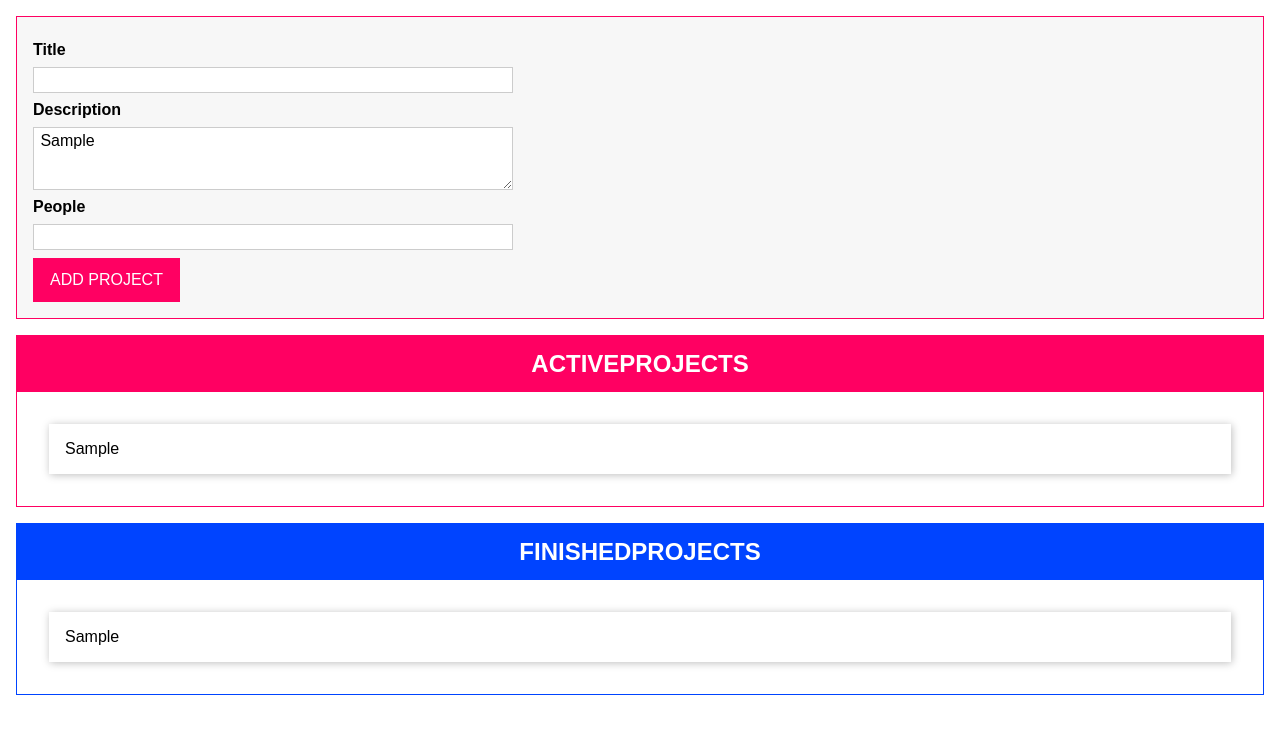
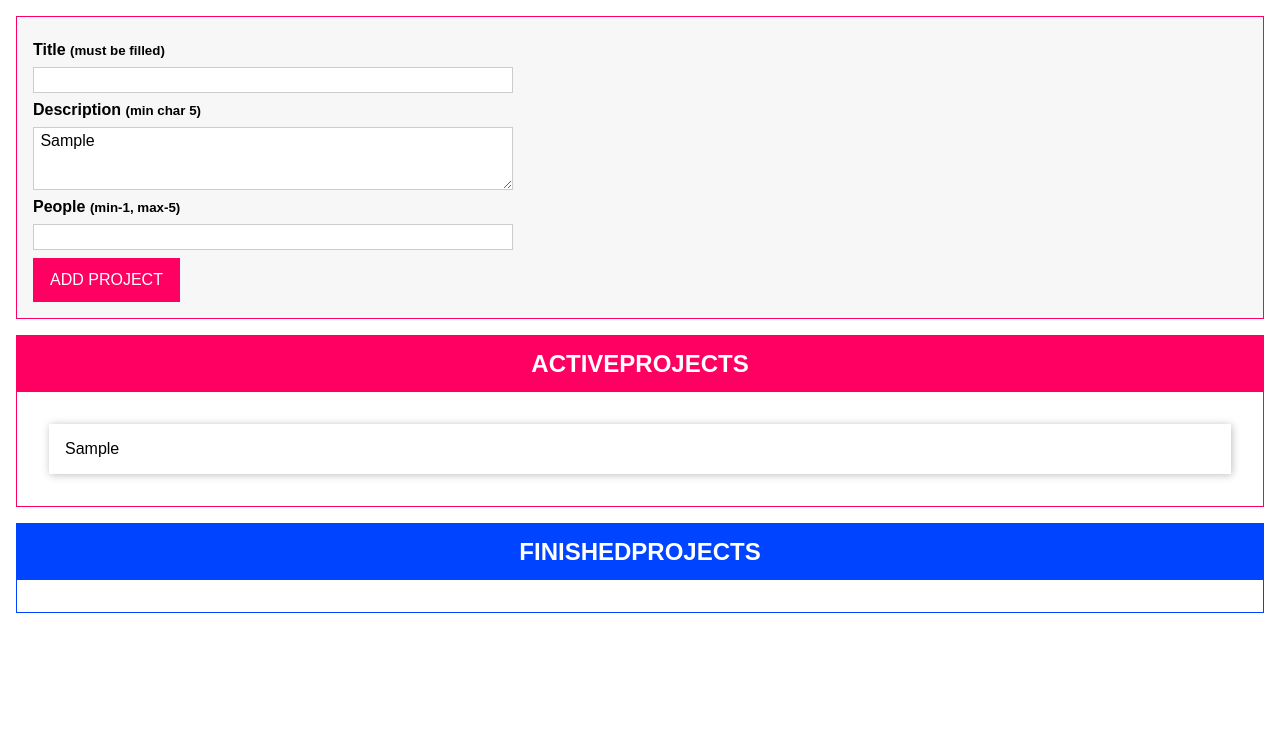
Before and after one commit to kamat-abhi/drag-drop-project-manager, a plain HTML site: page index.html in a window 1280 px wide. Both pictures are taken after typing "Sample", "Sample", "5" into the empty fields and a click on the button "ADD PROJECT". Drawn offline with Linux system fonts and the light colour scheme.

Commit message:
Filter projects by status in ProjectList and update form labels for clarity

```diff
--- a/dist/app.js
+++ b/dist/app.js
@@ -102,7 +102,13 @@ class ProjectList {
         this.element = importedNode.firstElementChild;
         this.element.id = `${this.type}-projects`;
         projectState.addListener((projects) => {
-            this.assignedProjects = projects;
+            const releventProjects = projects.filter(prj => {
+                if (this.type === 'active') {
+                    return prj.status === ProjectStatus.Active;
+                }
+                return prj.status === ProjectStatus.Finished;
+            });
+            this.assignedProjects = releventProjects;
             this.renderProjects();
         });
         this.attach();
@@ -110,6 +116,7 @@ class ProjectList {
     }
     renderProjects() {
         const listEl = document.getElementById(`${this.type}-projects-list`);
+        listEl.innerHTML = '';
         for (const prjItem of this.assignedProjects) {
             const listItem = document.createElement("li");
             listItem.textContent = prjItem.title;
@@ -118,7 +125,6 @@ class ProjectList {
     }
     renderContent() {
         const listId = `${this.type}-projects-list`;
-        console.log(listId);
         this.element.querySelector("ul").id = listId;
         this.element.querySelector("h2").textContent =
             this.type.toUpperCase() + "PROJECTS";
--- a/index.html
+++ b/index.html
@@ -12,15 +12,15 @@
     <template id="project-input">
       <form>
         <div class="form-control">
-          <label for="title">Title</label>
+          <label for="title">Title <small>(must be filled)</small></label>
           <input type="text" id="title" />
         </div>
         <div class="form-control">
-          <label for="description">Description</label>
+          <label for="description">Description <small>(min char 5)</small></label>
           <textarea id="description" rows="3"></textarea>
         </div>
         <div class="form-control">
-          <label for="people">People</label>
+          <label for="people">People <small>(min-1, max-5)</small></label>
           <input type="number" id="people" step="1" min="0" max="10" />
         </div>
         <button type="submit">ADD PROJECT</button>
```
Also changed, not shown: src/app.ts (+8 -2 lines).
